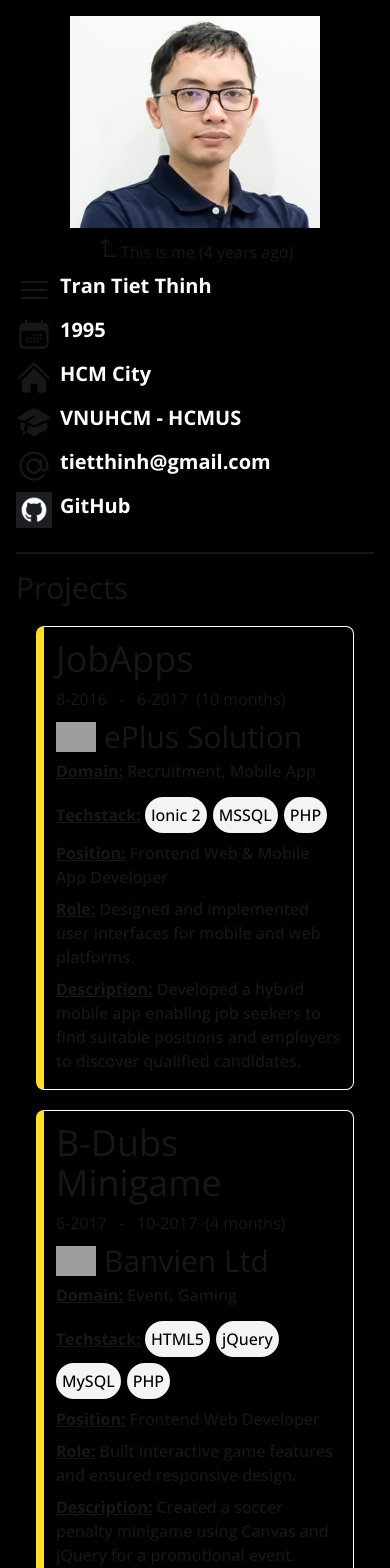
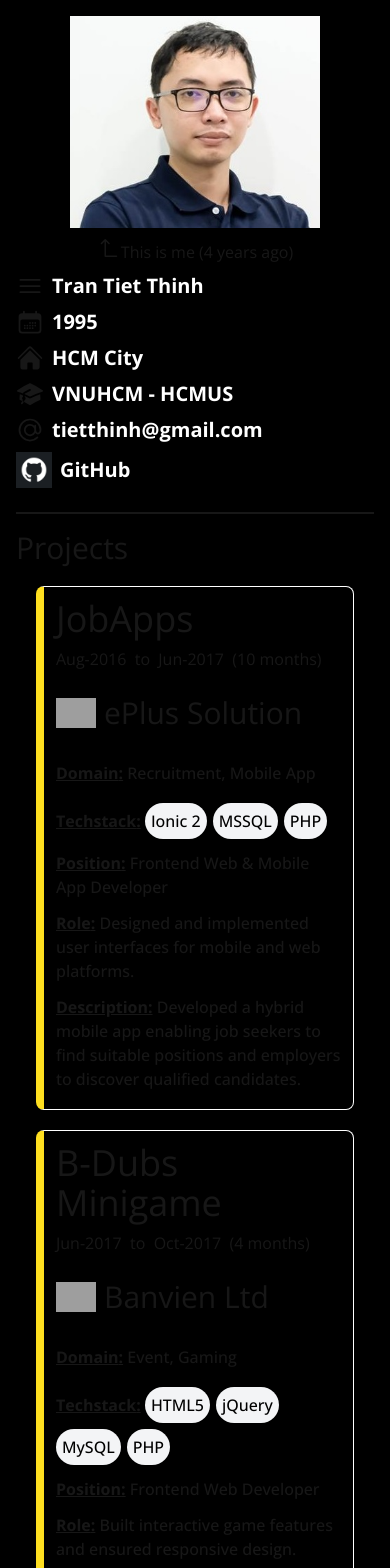
Before and after one commit to tietthinh/tietthinh-cv, a Next.js app: page / in a window 390 px wide. Shown: the top 1568 px of the page. Built offline with nearby package versions, Linux system fonts and the light colour scheme; grey boxes are pictures that could not be loaded.

Commit message:
feat: basic UI

```diff
--- a/src/components/BasicInfo/BasicInfo.tsx
+++ b/src/components/BasicInfo/BasicInfo.tsx
@@ -42,19 +42,19 @@ export const BasicInfo: React.FC<BasicInfoProps> = ({
         <div className="flex flex-col md:flex-row">
           <div className="flex flex-col justify-between md:p-8">
             <div className="flex mb-2 md:my-0">
-              <Bars3Icon width={36} />
+              <Bars3Icon className="h-7 w-7 md:h-9 md:w-9" />
               <h3 className="text-white text-xl md:text-3xl ml-2 font-bold">
                 {name}
               </h3>
             </div>
             <div className="flex mb-2 md:my-0">
-              <CalendarDaysIcon width={36} />
+              <CalendarDaysIcon className="h-7 w-7 md:h-9 md:w-9" />
               <h3 className="text-white text-xl md:text-3xl ml-2 font-bold">
                 {dobYear}
               </h3>
             </div>
             <div className="flex mb-2 md:my-0">
-              <HomeIcon width={36} />
+              <HomeIcon className="h-7 w-7 md:h-9 md:w-9" />
               <h3 className="text-white text-xl md:text-3xl ml-2 font-bold">
                 {address}
               </h3>
@@ -62,18 +62,18 @@ export const BasicInfo: React.FC<BasicInfoProps> = ({
           </div>
           <div className="flex flex-col justify-between md:p-8">
             <div className="flex mb-2 md:my-0">
-              <AcademicCapIcon width={36} />
+              <AcademicCapIcon className="h-7 w-7 md:h-9 md:w-9" />
               <h3 className="text-white text-xl md:text-3xl ml-2 font-bold">
                 {education}
               </h3>
             </div>
             <div className="flex mb-2 md:my-0">
-              <AtSymbolIcon width={36} />
+              <AtSymbolIcon className="h-7 w-7 md:h-9 md:w-9" />
               <h3 className="text-white text-xl md:text-3xl ml-2 font-bold">
                 {email}
               </h3>
             </div>
-            <div className="flex mb-2 md:my-0">
+            <div className="flex mb-2 md:my-0 items-center">
               <Image
                 src="/github-logo.png"
                 alt="Github"
@@ -82,7 +82,9 @@ export const BasicInfo: React.FC<BasicInfoProps> = ({
                 priority
               />
               <h3 className="text-white text-xl md:text-3xl ml-2 font-bold">
-                <a target="_blank" href={github}>GitHub</a>
+                <a target="_blank" href={github}>
+                  GitHub
+                </a>
               </h3>
             </div>
           </div>
--- a/src/components/Project/Project.tsx
+++ b/src/components/Project/Project.tsx
@@ -18,7 +18,7 @@ const FieldValue: React.FC<{ title: string; value: ReactNode }> = ({
   value,
 }) => {
   return (
-    <p className="py-1">
+    <p className="py-1.5">
       <Title>{title}</Title>
       <Value>{value}</Value>
     </p>
@@ -46,9 +46,9 @@ const Project: React.FC<Project> = ({
         <h2 className="text-4xl">{name}</h2>
       </div>
       <div className="my-2">
-        {start} &nbsp;&nbsp;-&nbsp;&nbsp; {end} &nbsp;({durationText})
+        {start} &nbsp;to&nbsp; {end} &nbsp;({durationText})
       </div>
-      <div className="flex items-center">
+      <div className="flex items-center my-6">
         <Image
           src={companyLogo}
           alt={company}
@@ -58,7 +58,7 @@ const Project: React.FC<Project> = ({
         />
         <h3 className="text-3xl ml-2">{company}</h3>
       </div>
-      <dl>
+      <div>
         <FieldValue title="Domain" value={domain.join(", ")} />
         <FieldValue
           title="Techstack"
@@ -69,7 +69,7 @@ const Project: React.FC<Project> = ({
         <FieldValue title="Position" value={position} />
         <FieldValue title="Role" value={role} />
         <FieldValue title="Description" value={description} />
-      </dl>
+      </div>
     </div>
   );
 };
--- a/src/components/helper.ts
+++ b/src/components/helper.ts
@@ -1,9 +1,24 @@
+const monthMap: { [x in number]: string } = {
+  1: "Jan",
+  2: "Feb",
+  3: "Mar",
+  4: "Apr",
+  5: "May",
+  6: "Jun",
+  7: "Jul",
+  8: "Aug",
+  9: "Sep",
+  10: "Oct",
+  11: "Nov",
+  12: "Dec",
+};
+
 export const formatDate = (dateString: string | null) => {
   const date = new Date(dateString || new Date());
   const month = date.getMonth() + 1;
   const year = date.getFullYear();
 
-  return `${month}-${year}`;
+  return `${monthMap[month]}-${year}`;
 };
 
 export const getDuration = (fromDate: string, toDate: string | null) => {
```
